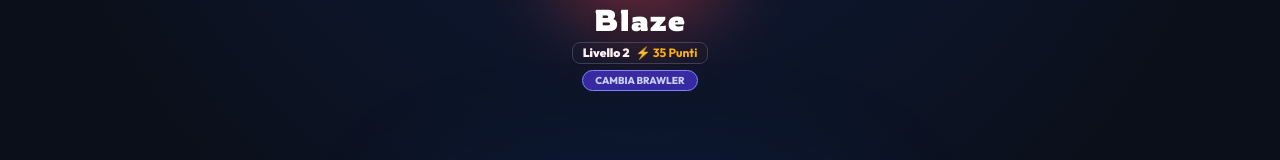
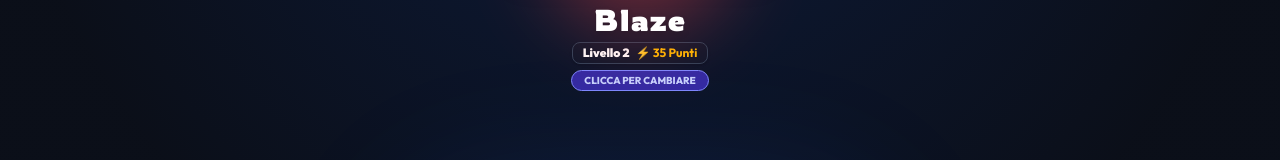
Before and after one commit to Dennis25Off/brawlforge2d2, a React (Vite) app: page / in a window 1280 px wide. Shown: the part 442-602 px from the top of the page. Built offline with nearby package versions, Linux system fonts and the light colour scheme; a web font is replaced by a local one.

Commit message:
Clash Stars - 1.3.5 Lobby

```diff
--- a/src/components/Lobby.tsx
+++ b/src/components/Lobby.tsx
@@ -186,7 +186,7 @@
         <div className="relative flex flex-col items-center justify-center">
           {/* Animated Glow Halo */}
           <div
-            className="w-36 h-36 sm:w-48 sm:h-48 rounded-full blur-2xl opacity-35 animate-pulse pointer-events-none absolute"
+            className="w-32 h-32 sm:w-48 sm:h-48 rounded-full blur-2xl opacity-35 animate-pulse pointer-events-none absolute"
             style={{ backgroundColor: selectedBrawler.color }}
           />
 
@@ -230,7 +230,7 @@
               }}
               className="mt-1.5 px-3 py-0.5 rounded-full bg-indigo-600/60 hover:bg-indigo-600 border border-indigo-400 text-[10px] font-extrabold text-indigo-200 transition active:scale-95"
             >
-              CAMBIA BRAWLER
+              CLICCA PER CAMBIARE
             </button>
           </div>
         </div>
```
